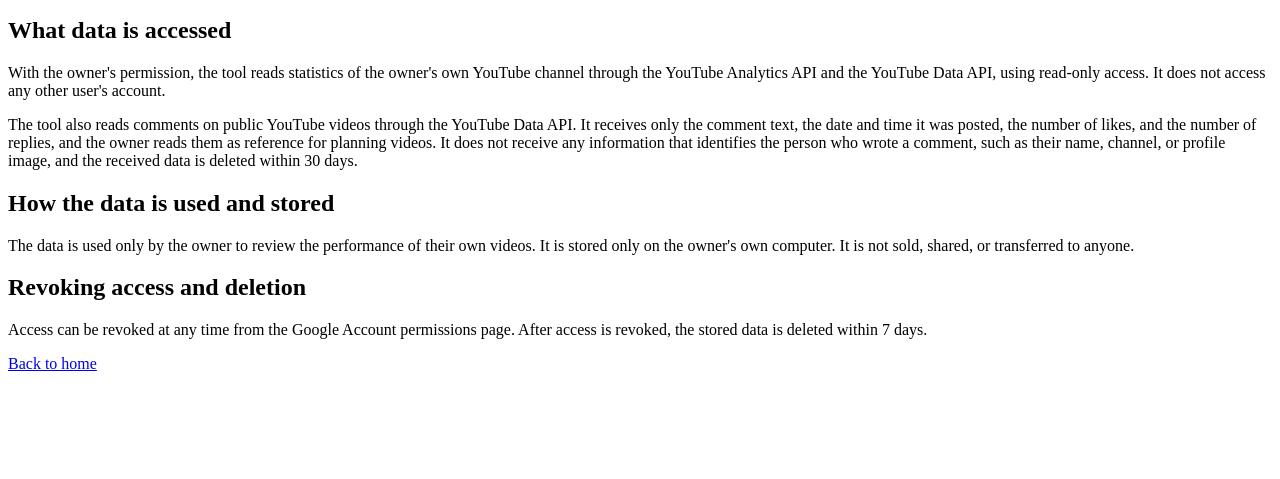
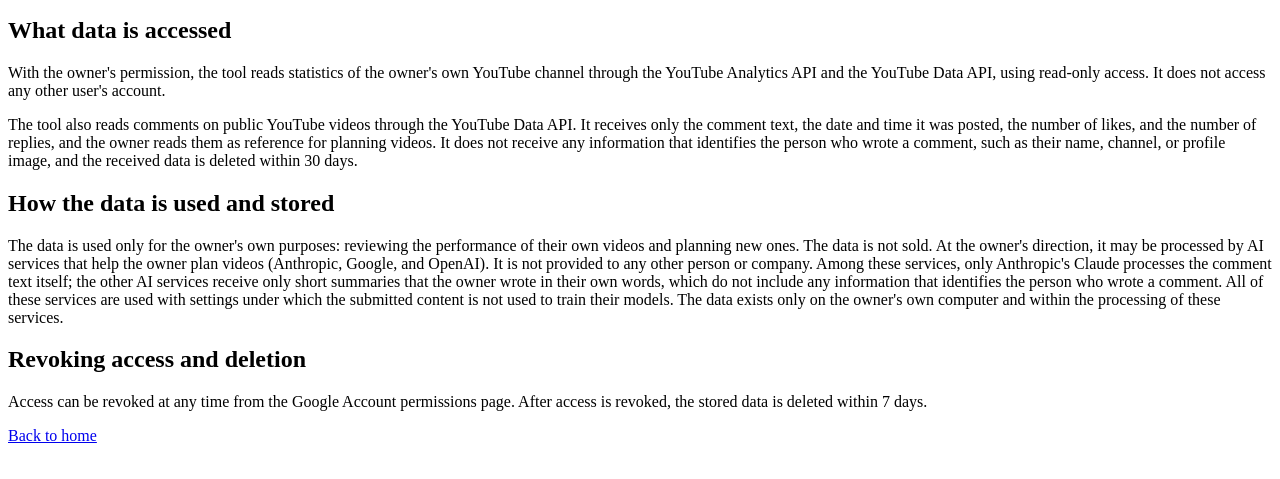
Before and after one commit to shi1321/shi1321.github.io, a plain HTML site: page privacy.html in a window 1280 px wide. Shown: the part 101-580 px from the top of the page. Drawn offline with Linux system fonts and the light colour scheme.

Commit message:
Update privacy policy: describe processing by AI services

```diff
--- a/privacy.html
+++ b/privacy.html
@@ -12,7 +12,7 @@
 <p>With the owner's permission, the tool reads statistics of the owner's own YouTube channel through the YouTube Analytics API and the YouTube Data API, using read-only access. It does not access any other user's account.</p>
 <p>The tool also reads comments on public YouTube videos through the YouTube Data API. It receives only the comment text, the date and time it was posted, the number of likes, and the number of replies, and the owner reads them as reference for planning videos. It does not receive any information that identifies the person who wrote a comment, such as their name, channel, or profile image, and the received data is deleted within 30 days.</p>
 <h2>How the data is used and stored</h2>
-<p>The data is used only by the owner to review the performance of their own videos. It is stored only on the owner's own computer. It is not sold, shared, or transferred to anyone.</p>
+<p>The data is used only for the owner's own purposes: reviewing the performance of their own videos and planning new ones. The data is not sold. At the owner's direction, it may be processed by AI services that help the owner plan videos (Anthropic, Google, and OpenAI). It is not provided to any other person or company. Among these services, only Anthropic's Claude processes the comment text itself; the other AI services receive only short summaries that the owner wrote in their own words, which do not include any information that identifies the person who wrote a comment. All of these services are used with settings under which the submitted content is not used to train their models. The data exists only on the owner's own computer and within the processing of these services.</p>
 <h2>Revoking access and deletion</h2>
 <p>Access can be revoked at any time from the Google Account permissions page. After access is revoked, the stored data is deleted within 7 days.</p>
 <p><a href="index.html">Back to home</a></p>
```
